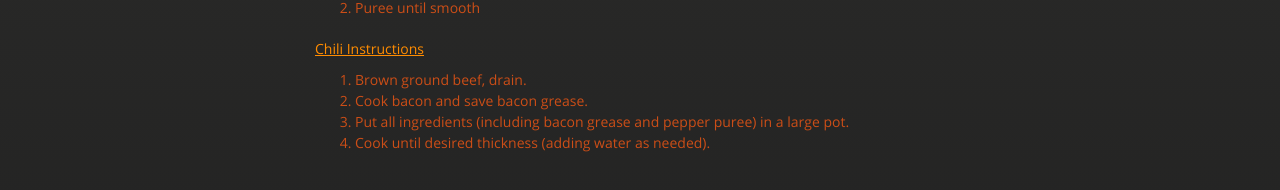
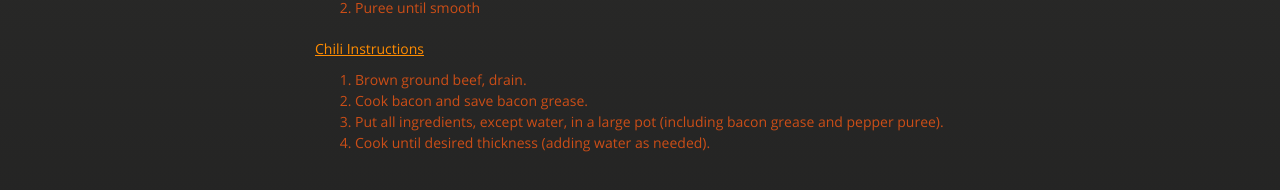
Before and after one commit to cmwillett/TheDigitalCookbook, a Jekyll site: the page built from MainDishes/CraigsHomemadeChili.md, in a window 1280 px wide. Shown: the part 1057-1247 px from the top of the page. Built offline with Jekyll 4.4.1, drawn with Linux system fonts in a browser that asks for light colours; nearby versions of some CDN libraries.

```diff
--- a/MainDishes/CraigsHomemadeChili.md
+++ b/MainDishes/CraigsHomemadeChili.md
@@ -32,5 +32,5 @@
 #### Chili Instructions
 1. Brown ground beef, drain.
 2. Cook bacon and save bacon grease.
-2. Put all ingredients (including bacon grease and pepper puree) in a large pot.
+2. Put all ingredients, except water, in a large pot (including bacon grease and pepper puree).
 3. Cook until desired thickness (adding water as needed).
```
